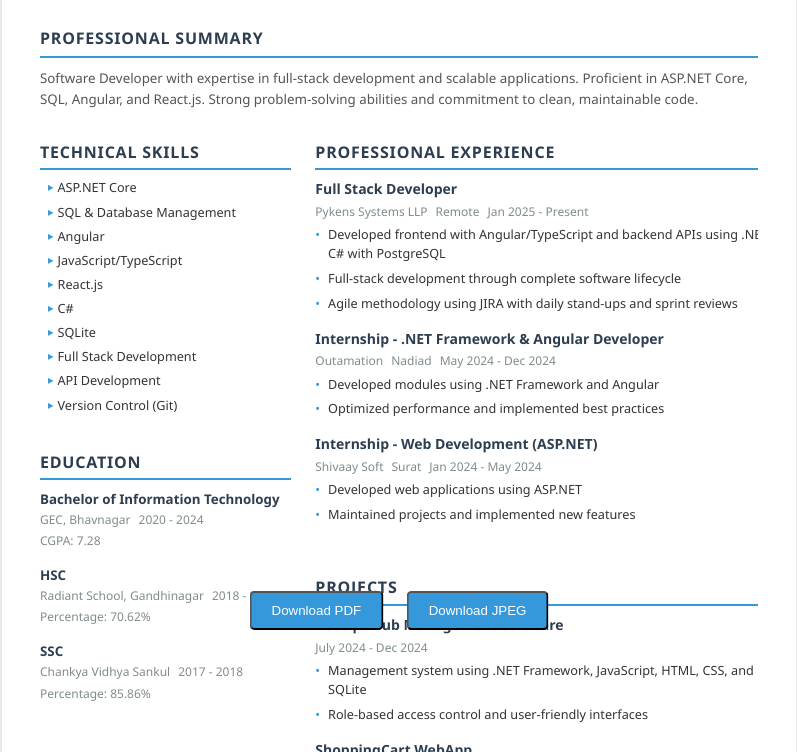
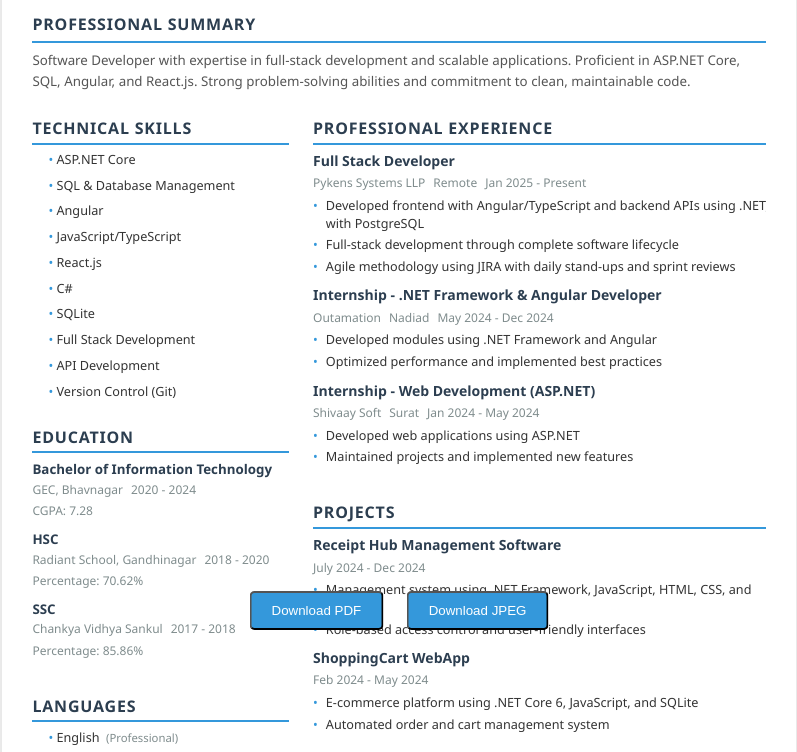
Before and after one commit to raj818487/Raj_Resume, a plain HTML site: page index.html in a window 1280 px wide. Shown: the part 150-902 px from the top of the page, without its empty margins (241-1038 px from the left). Drawn offline with nearby package versions, Linux system fonts and the light colour scheme.

Commit message:
done final

```diff
--- a/styles.css
+++ b/styles.css
@@ -16,15 +16,15 @@ body {
   max-width: 210mm;
   width: 210mm;
   margin: 0 auto;
-  padding: 8mm 10mm;
+  padding: 6mm 8mm;
   background-color: white;
   box-shadow: 0 0 20px rgba(0, 0, 0, 0.1);
   border-radius: 8px;
   min-height: 297mm;
-  height: 297mm;
-  overflow: hidden;
+  /* allow the container to grow with content instead of clipping */
   display: flex;
   flex-direction: column;
+  overflow: visible;
 }
 
 .header {
@@ -66,13 +66,13 @@ body {
 }
 
 section {
-  margin: 0.8rem 0;
+  margin: 0.45rem 0;
 }
 
 section h2 {
   color: #2c3e50;
-  margin-bottom: 0.6rem;
-  padding-bottom: 0.3rem;
+  margin-bottom: 0.4rem;
+  padding-bottom: 0.2rem;
   border-bottom: 2px solid #3498db;
   font-size: 12pt;
   font-weight: 600;
@@ -106,9 +106,6 @@ section h2 {
   gap: 0.7rem;
 }
 
-.left-column {
-  justify-content: space-between;
-}
 
 .right-column {
   justify-content: flex-start;
@@ -120,7 +117,7 @@ section h2 {
   list-style: none;
   display: grid;
   grid-template-columns: 1fr;
-  gap: 0.4rem;
+  gap: 0.5rem;
   padding-left: 0.5rem;
 }
 
@@ -132,17 +129,17 @@ section h2 {
   border-radius: 0;
   font-size: 9.5pt;
   position: relative;
-  padding-left: 0.6rem;
+  padding-left: 0.5rem;
 }
 
 .skills li:before,
 .languages li:before,
 .interests li:before {
-  content: "▸";
-  position: absolute;
+  content: "• ";
+  position: relative;
   left: 0;
   color: #3498db;
-  font-size: 9pt;
+  font-size: 9.5pt;
 }
 
 .proficiency {
@@ -154,7 +151,7 @@ section h2 {
 .job,
 .project,
 .edu-item {
-  margin-bottom: 1rem;
+  margin-bottom: 0.6rem;
 }
 
 .job h3,
@@ -197,9 +194,9 @@ section h2 {
 
 .job li,
 .project li {
-  margin-bottom: 0.35rem;
+  margin-bottom: 0.25rem;
   position: relative;
-  line-height: 1.5;
+  line-height: 1.4;
 }
 
 .job li:before,
```
